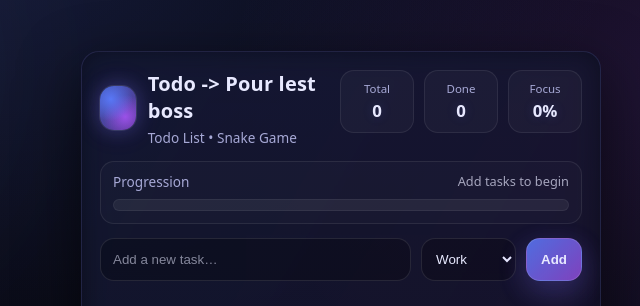
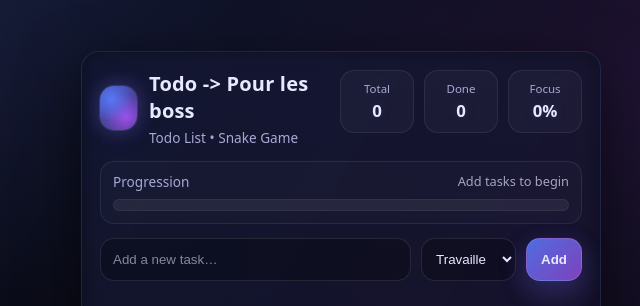
Before and after one commit to Elise7409/module210-todo-ET, a plain HTML site: page src/frontend/index.html in a window 1280 px wide. Shown: the part 161-467 px from the top of the page, 299-939 px from the left. Drawn offline with nearby package versions, Linux system fonts and the light colour scheme; no server answers.

Commit message:
détail html

```diff
--- a/src/frontend/index.html
+++ b/src/frontend/index.html
@@ -21,7 +21,7 @@
         <div class="brand">
           <div class="brand-mark" aria-hidden="true"></div>
           <div class="brand-text">
-            <h1>Todo -> Pour lest boss</h1>
+            <h1>Todo -> Pour les boss</h1>
             <p class="subtitle">Todo List • Snake Game</p>
           </div>
         </div>
@@ -58,9 +58,9 @@
         <input type="text" id="todo-input" placeholder="Add a new task…" required />
 
         <select id="category-select" class="category-select" aria-label="Category">
-          <option value="work">Work</option>
-          <option value="personal">Personal</option>
-          <option value="study">Study</option>
+          <option value="work">Travaille</option>
+          <option value="personal">Personel</option>
+          <option value="study">Etude</option>
           <option value="sport">Sport</option>
         </select>
 
```
